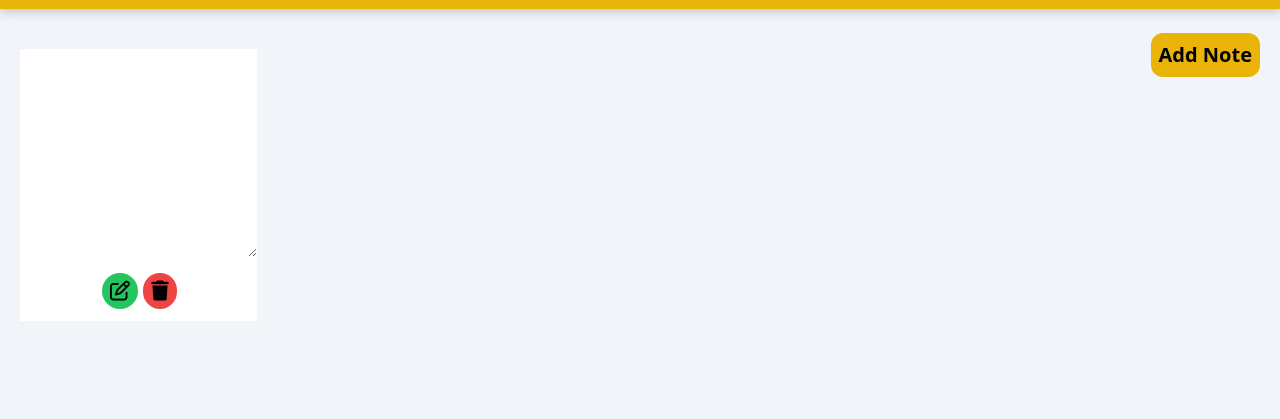
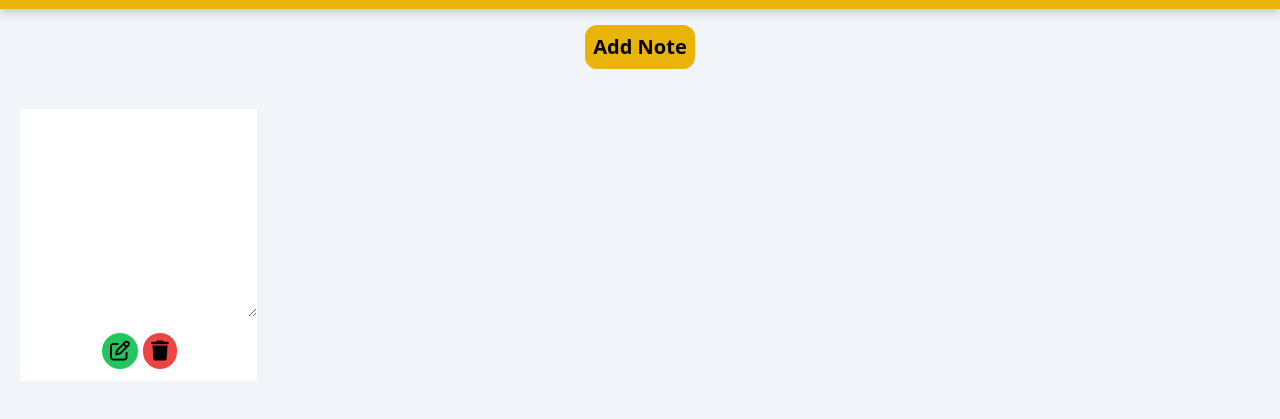
Before and after one commit to Nitin-Gumber/sticky-note, a website: page index.html in a window 1280 px wide. Both pictures are taken after a click on the button "Add Note". Shown: the part 47-466 px from the top of the page. Drawn offline with Linux system fonts and the light colour scheme.

Commit message:
add note-button position change, bugs improve

```diff
--- a/index.html
+++ b/index.html
@@ -18,11 +18,11 @@
       <h3 class="px-1">Gumber Keep</h3>
     </nav>
 
-    <div class="absolute right-3 top-16 md:right-5 md:top-20" id="add-note">
+    <div class="flex justify-center mt-4">
       <button
         class="bg-yellow-500 p-2 rounded-xl text-lg font-semibold md:text-xl hover:bg-yellow-400 transition-all ease-linear"
       >
-        Add Note
+        <span id="add-note">Add Note</span>
       </button>
     </div>
 
--- a/script.js
+++ b/script.js
@@ -28,10 +28,10 @@ const addNewNote = (text = "") => {
           ></i>
         </button>
       </div>
-      <div class="${text ? "" : "hidden"} p-2 main"></div>
+      <div class="${text ? '' : 'hidden'} p-2 h-[13rem] w-full overflow-auto border-2 main"></div>
     <textarea class="${
-      text ? "hidden" : ""
-    } w-[14.8rem] h-[13rem] p-2 pb-14"></textarea>
+      text ? 'hidden' : ''
+    } w-[14.8rem] h-[13rem] p-2  pb-14"></textarea>
     </div>
       `;
 
```
Also changed, not shown: dist/output.css.
